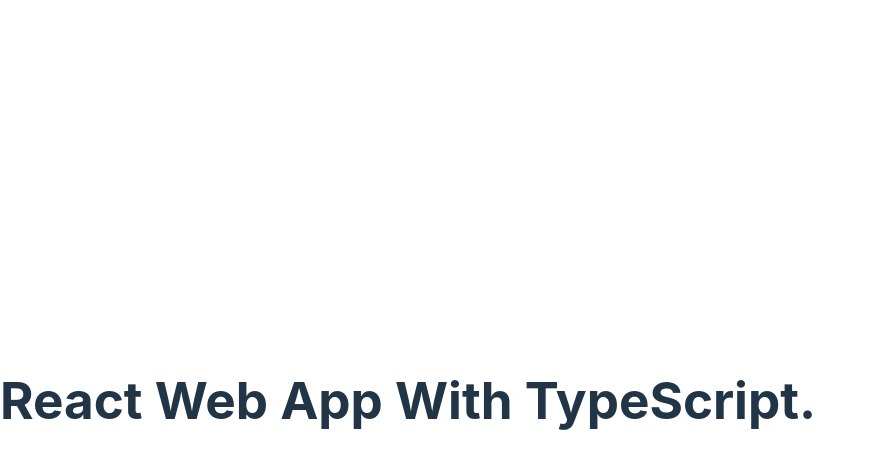
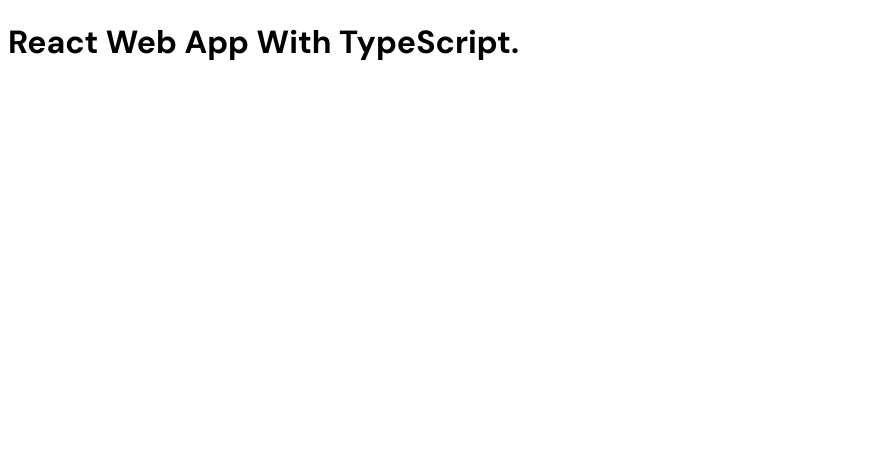
Before and after one commit to ElazzouziHassan/TYPESCRIPT-WEB-APP, a React (Vite) app: page / in a window 1280 px wide. Shown: the top 468 px of the page, without its empty margins (0-872 px from the left). Built offline with nearby package versions, Linux system fonts and the light colour scheme.

Commit message:
style changes

```diff
--- a/src/index.css
+++ b/src/index.css
@@ -1,69 +1,15 @@
-:root {
-  font-family: Inter, system-ui, Avenir, Helvetica, Arial, sans-serif;
-  line-height: 1.5;
-  font-weight: 400;
+@import url("https://fonts.googleapis.com/css2?family=DM+Sans:wght@400;700&family=Montserrat:wght@700&display=swap");
 
-  color-scheme: light dark;
-  color: rgba(255, 255, 255, 0.87);
-  background-color: #242424;
+@tailwind base;
+@tailwind components;
+@tailwind utilities;
 
-  font-synthesis: none;
-  text-rendering: optimizeLegibility;
-  -webkit-font-smoothing: antialiased;
-  -moz-osx-font-smoothing: grayscale;
-  -webkit-text-size-adjust: 100%;
+html,
+body,
+#root,
+.app {
+  height: 100%;
+  width: 100%;
+  font-family: "DM Sans", sans-serif;
+  @apply text-gray-500;
 }
-
-a {
-  font-weight: 500;
-  color: #646cff;
-  text-decoration: inherit;
-}
-a:hover {
-  color: #535bf2;
-}
-
-body {
-  margin: 0;
-  display: flex;
-  place-items: center;
-  min-width: 320px;
-  min-height: 100vh;
-}
-
-h1 {
-  font-size: 3.2em;
-  line-height: 1.1;
-}
-
-button {
-  border-radius: 8px;
-  border: 1px solid transparent;
-  padding: 0.6em 1.2em;
-  font-size: 1em;
-  font-weight: 500;
-  font-family: inherit;
-  background-color: #1a1a1a;
-  cursor: pointer;
-  transition: border-color 0.25s;
-}
-button:hover {
-  border-color: #646cff;
-}
-button:focus,
-button:focus-visible {
-  outline: 4px auto -webkit-focus-ring-color;
-}
-
-@media (prefers-color-scheme: light) {
-  :root {
-    color: #213547;
-    background-color: #ffffff;
-  }
-  a:hover {
-    color: #747bff;
-  }
-  button {
-    background-color: #f9f9f9;
-  }
-}
```
